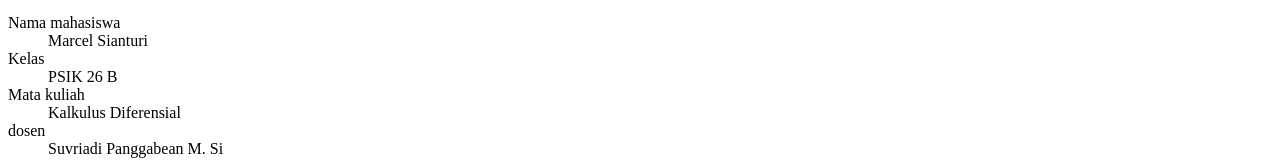
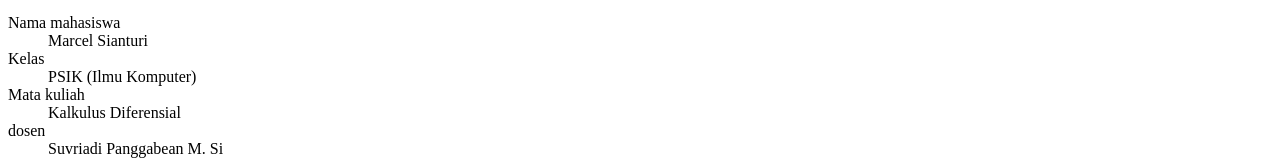
Before and after one commit to MarcelStr-08/Mini-Research-caldif, a plain HTML site: page index.html in a window 1280 px wide. Shown: the part 393-553 px from the top of the page. Drawn offline with Linux system fonts and the light colour scheme; a script that the page names is missing.

Commit message:
Update index.html

```diff
--- a/index.html
+++ b/index.html
@@ -44,7 +44,7 @@
           <p class=”lead”>Mini riset ini menunjukkan bagaimana turunan dipakai untuk membaca laju perubahan penggunaan RAM terhadap durasi penggunaan Adobe Photoshop. Datanya adalah data simulasi yang dapat Anda ubah langsung di halaman ini.</p>
           <dl class=”identity”>
             <div><dt>Nama mahasiswa</dt><dd>Marcel Sianturi</dd></div>
-            <div><dt>Kelas</dt><dd>PSIK 26 B</dd></div>
+            <div><dt>Kelas</dt><dd>PSIK (Ilmu Komputer)</dd></div>
             <div><dt>Mata kuliah</dt><dd>Kalkulus Diferensial</dd></div>
             <div><dt>dosen</dt><dd>Suvriadi Panggabean M. Si</dd></div>
           </dl>
```
